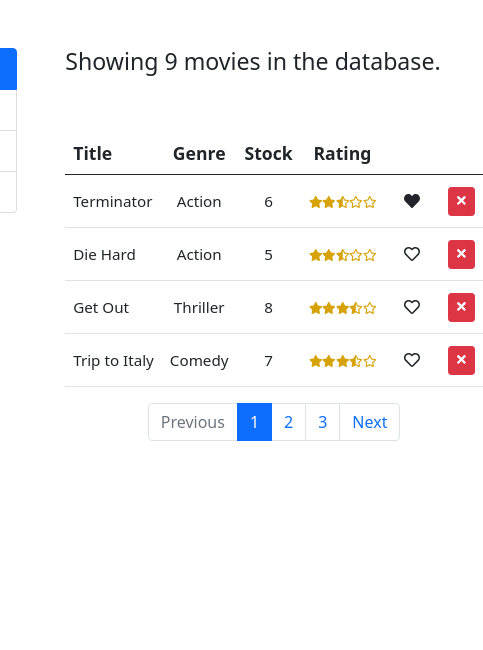
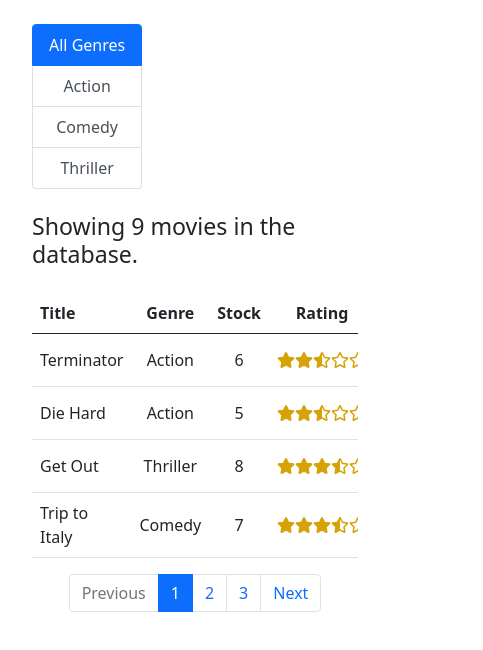
Before and after one commit to kevduc/react-movie-app-exercise, a React (Create React App) app: page / in a window 390 px wide. Shown: the top 650 px of the page, 483 px wide, since content can reach past the window. Built offline with nearby package versions, Linux system fonts and the light colour scheme.

Commit message:
Fix: Responsive layout (fits on iphone screen)

```diff
--- a/src/App.jsx
+++ b/src/App.jsx
@@ -3,7 +3,7 @@ import Movies from "./components/Movies";
 
 function App() {
   return (
-    <main className="container mt-5 d-flex justify-content-center">
+    <main className="container mt-4 d-flex justify-content-center">
       <Movies />
     </main>
   );
--- a/src/components/Movies.jsx
+++ b/src/components/Movies.jsx
@@ -1,9 +1,5 @@
 import React, { Component } from "react";
 import _ from "lodash";
-
-import Like from "./common/Like";
-import StarRating from "./common/StarRating";
-import DeleteButton from "./common/DeleteButton";
 
 import { getMovies } from "../services/fakeMovieService";
 
@@ -22,15 +18,6 @@ class Movies extends Component {
     const genres = [genreAny, ...getGenres()];
     this.setState({ movies: getMovies(), genres, selectedGenre: genreAny });
   }
-
-  handleGenreChange = (genre) => {
-    console.log(genre);
-    this.setState({ selectedGenre: genre, currentPage: 1 });
-  };
-
-  handlePageChange = (page) => {
-    this.setState({ currentPage: page });
-  };
 
   handleLike = (movieId) => {
     // Copy state.movies
@@ -63,6 +50,13 @@ class Movies extends Component {
     this.setState({ selectedGenre: genre, currentPage: 1 });
   };
 
+  handleSort = (column) => {
+    const compareFunciton = {};
+
+    const movies = this.state.movies.sort(compareFunciton[column]);
+    this.setState({ movies });
+  };
+
   render() {
     const { movies: allMovies, genres, selectedGenre, pageSize, currentPage } = this.state;
 
@@ -77,13 +71,14 @@ class Movies extends Component {
     // if (numberOfMovies === 0) return <p className="h3">There are no movies in the database.</p>;
 
     return (
-      <React.Fragment>
-        <div className="float-left mr-5">
+      <div className="container mw-max-content">
+        <div className="row mw-max-content">
+          <div className="col d-flex flex-column align-items-right mr-3 mb-4 text-center mw-max-content">
             <ListGroup items={genres} selectedItem={selectedGenre} onItemSelect={this.handleGenreChange} />
           </div>
-        <div className="d-flex flex-column align-items-stretch">
-          <p className="h3 text-nowrap">Showing {numberOfMovies} movies in the database.</p>
-          <MoviesTable movies={moviesOnPage} onLike={this.handleLike} onDelete={this.handleDelete} />
+          <div className="col d-flex flex-column align-items-stretch">
+            <p className="h3 mb-4">Showing {numberOfMovies} movies in the database.</p>
+            <MoviesTable movies={moviesOnPage} onLike={this.handleLike} onDelete={this.handleDelete} onSort={this.handleSort} />
             <Pagination
               onPageChange={this.handlePageChange}
               itemsCount={numberOfMovies}
@@ -91,7 +86,8 @@ class Movies extends Component {
               currentPage={currentPage}
             />
           </div>
-      </React.Fragment>
+        </div>
+      </div>
     );
   }
 }
--- a/src/components/MoviesTable.jsx
+++ b/src/components/MoviesTable.jsx
@@ -7,36 +7,37 @@ import DeleteButton from "./common/DeleteButton";
 const MoviesTable = (props) => {
   const { movies, onLike, onDelete, onSort } = props;
   return (
-    <table className="table table-hover mt-5 align-middle text-center">
+    <div className="table-responsive">
+      <table className="table table-hover align-middle text-center mw-max-content">
         <thead>
           <tr>
-          <th scope="col" className="text-left">
+            <th onClick={() => onSort("title")} scope="col" className="text-left">
               Title
             </th>
-          <th scope="col">
+            <th onClick={() => onSort("genre.name")} scope="col">
               Genre
             </th>
-          <th scope="col">
+            <th onClick={() => onSort("numberInStock")} scope="col">
               Stock
             </th>
-          <th scope="col">
+            <th onClick={() => onSort("dailyRentalRate")} scope="col">
               Rating
             </th>
-          <th scope="col"></th>
+            <th onClick={() => onSort("liked")} scope="col"></th>
             <th scope="col"></th>
           </tr>
         </thead>
         <tbody>
           {movies.map((movie) => (
             <tr key={movie._id}>
-            <td className="text-left text-nowrap">{movie.title}</td>
+              <td className="text-left">{movie.title}</td>
               <td>{movie.genre.name}</td>
               <td>{movie.numberInStock}</td>
               <td>
                 {
                   <StarRating
                     className="star darkgold"
-                  //hideEmpty={true}
+                    //hideEmptyStars={true}
                     rating={movie.dailyRentalRate}
                     maxRating={5}
                   />
@@ -65,6 +66,7 @@ const MoviesTable = (props) => {
           ))}
         </tbody>
       </table>
+    </div>
   );
 };
 
--- a/src/components/common/ListGroup.jsx
+++ b/src/components/common/ListGroup.jsx
@@ -3,14 +3,14 @@ import React from "react";
 const ListGroup = (props) => {
   const { items, textProperty, valueProperty, selectedItem, onItemSelect } = props;
   return (
-    <div class="list-group">
+    <div className="list-group">
       {items.map((item) => {
         const { [textProperty]: text, [valueProperty]: value } = item;
         return (
           <button
             key={value}
             onClick={() => onItemSelect(item)}
-            className={`text-nowrap list-group-item list-group-item-action ${
+            className={`text-truncate list-group-item list-group-item-action ${
               selectedItem[valueProperty] === value ? "active" : ""
             }`}>
             {text}
--- a/src/scss/main.scss
+++ b/src/scss/main.scss
@@ -1,26 +1,29 @@
 @import "../../node_modules/bootstrap/scss/bootstrap";
 
-.table {
-  @include font-size(0.95rem);
+.mw-max-content {
   max-width: max-content;
 }
 
-.table th {
-  @include font-size(1.1rem);
+.darkgold {
+  color: $yellow-600;
 }
 
 .no-border {
   border: none;
 }
 
-.star {
-  @include font-size(0.75rem);
+.table {
+  // @include font-size(0.95rem);
 }
 
-.darkgold {
-  color: $yellow-600;
+.table th {
+  // @include font-size(1.1rem);
+}
+
+.star {
+  // @include font-size(0.75rem);
 }
 
 .deleteButton {
-  @include font-size(0.8rem);
+  // @include font-size(0.8rem);
 }
```
Also changed, not shown: src/css/main.css. Lines whose indentation alone changed are shown as unchanged.
